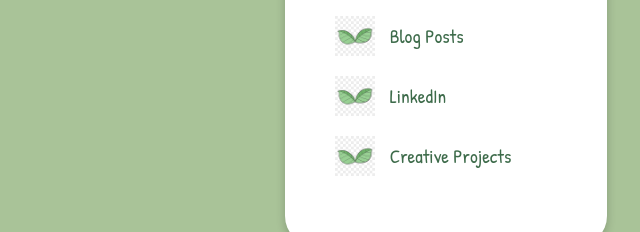
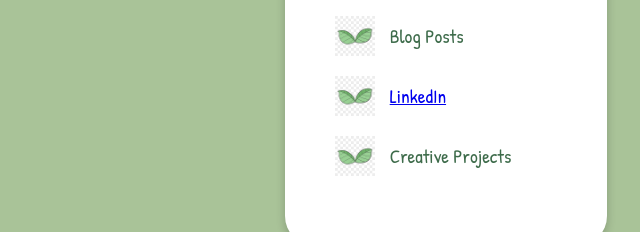
Before and after one commit to Zelany1101/Zelany1101.github.io, a plain HTML site: page index.html in a window 1280 px wide. Shown: the part 355-587 px from the top of the page, 521-1161 px from the left. Drawn offline with Linux system fonts and the light colour scheme.

Commit message:
Update index.html

```diff
--- a/index.html
+++ b/index.html
@@ -37,7 +37,7 @@
     </div>
     <div class="nav-item" data-target="#linkedin">
       <img src="leaf.png" alt="LinkedIn"/>
-      <span>LinkedIn</span>
+      <span><a href="https://www.linkedin.com/in/thor-pazong/">LinkedIn</a></span>
     </div>
     <div class="nav-item" data-target="#projects">
       <img src="leaf.png" alt="Projects"/>
```
